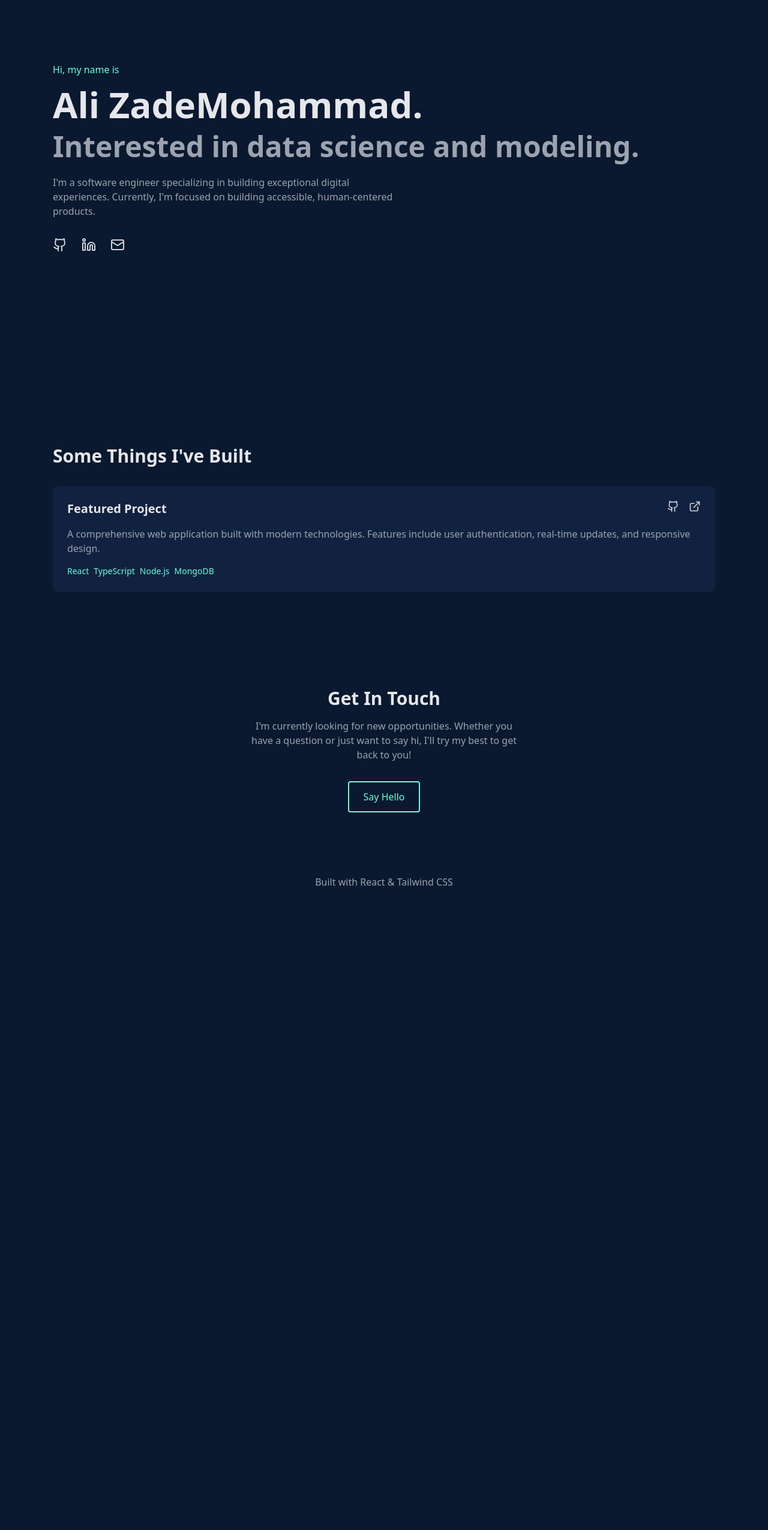
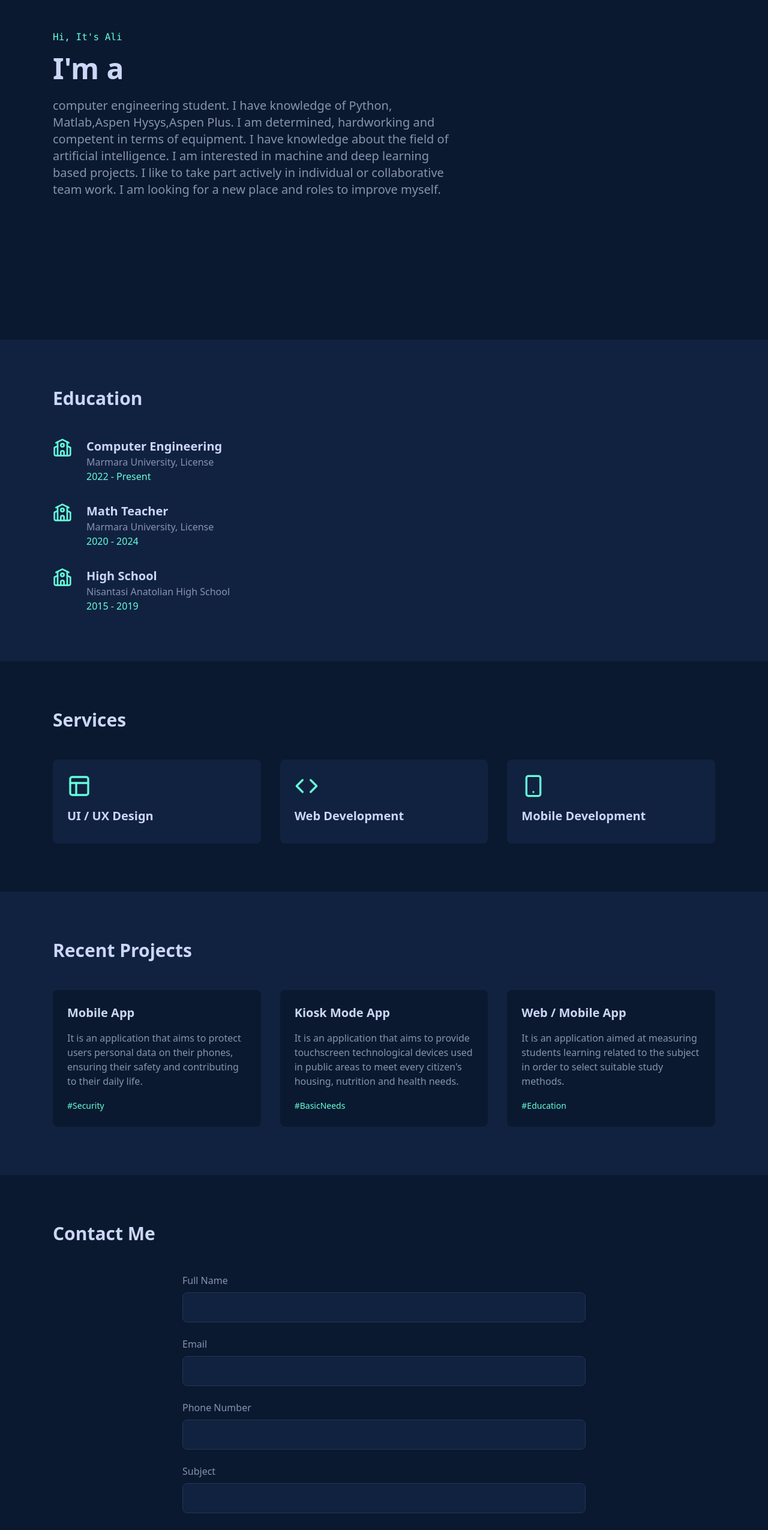
Before and after one commit to ali-zademohammad/website-personal, a React (Vite) app: page / in a window 1280 px wide. Shown: the part 234-2784 px from the top of the page at 60% size. Before the commit the page ends 1740 px from the top, so only its background shows below. Built offline with nearby package versions, Linux system fonts and the light colour scheme.

Commit message:
Update App.tsx

```diff
--- a/src/App.tsx
+++ b/src/App.tsx
@@ -1,103 +1,223 @@
-import React from 'react';
-import { Github, Linkedin, Mail, ExternalLink } from 'lucide-react';
+import React, { useState } from 'react';
+import { Mail, Phone, Github, Linkedin, School, Code, Smartphone, Layout } from 'lucide-react';
 
 function App() {
+  const [formData, setFormData] = useState({
+    fullName: '',
+    email: '',
+    phone: '',
+    subject: '',
+    message: ''
+  });
+
+  const handleSubmit = (e: React.FormEvent) => {
+    e.preventDefault();
+    // Handle form submission
+  };
+
   return (
     <div className="min-h-screen bg-[#0a192f] text-gray-300">
       {/* Header */}
       <header className="fixed w-full bg-[#0a192f]/90 backdrop-blur-sm z-50">
         <nav className="container mx-auto px-6 py-4">
-          <div className="flex justify-end space-x-6">
-            <a href="#about" className="hover:text-[#64ffda] transition-colors">About</a>
-            <a href="#experience" className="hover:text-[#64ffda] transition-colors">Experience</a>
+          <div className="flex justify-between items-center">
+            <a href="#" className="text-[#64ffda] font-bold text-xl">Ali ZadeMoohammad</a>
+            <div className="flex space-x-8">
+              <a href="#home" className="hover:text-[#64ffda] transition-colors">Home</a>
+              <a href="#education" className="hover:text-[#64ffda] transition-colors">Education</a>
+              <a href="#services" className="hover:text-[#64ffda] transition-colors">Services</a>
               <a href="#projects" className="hover:text-[#64ffda] transition-colors">Projects</a>
               <a href="#contact" className="hover:text-[#64ffda] transition-colors">Contact</a>
+            </div>
           </div>
         </nav>
       </header>
 
-      {/* Main Content */}
-      <main className="container mx-auto px-6 pt-24">
       {/* Hero Section */}
-        <section className="min-h-screen flex flex-col justify-center">
-          <p className="text-[#64ffda] mb-4">Hi, my name is</p>
-          <h1 className="text-6xl font-bold text-gray-200 mb-4">Ali ZadeMohammad.</h1>
-          <h2 className="text-5xl font-bold text-gray-400 mb-6">Interested in data science and modeling.</h2>
-          <p className="max-w-xl text-gray-400 mb-8">
-            I'm a software engineer specializing in building exceptional digital experiences.
-            Currently, I'm focused on building accessible, human-centered products.
+      <section id="home" className="min-h-screen flex items-center pt-20">
+        <div className="container mx-auto px-6">
+          <p className="text-[#64ffda] font-mono mb-4">Hi, It's Ali</p>
+          <h1 className="text-5xl font-bold text-[#ccd6f6] mb-6">I'm a</h1>
+          <p className="text-xl text-[#8892b0] max-w-2xl mb-8">
+            computer engineering student. I have knowledge of Python, Matlab,Aspen Hysys,Aspen Plus.
+            I am determined, hardworking and competent in terms of equipment. I have knowledge
+            about the field of artificial intelligence. I am interested in machine and deep
+            learning based projects. I like to take part actively in individual or collaborative
+            team work. I am looking for a new place and roles to improve myself.
           </p>
-          <div className="flex space-x-6">
-            <a
-              href="https://github.com/yourusername"
-              target="_blank"
-              rel="noopener noreferrer"
-              className="text-gray-300 hover:text-[#64ffda] transition-colors"
-            >
-              <Github size={24} />
-            </a>
-            <a
-              href="https://linkedin.com/in/yourusername"
-              target="_blank"
-              rel="noopener noreferrer"
-              className="text-gray-300 hover:text-[#64ffda] transition-colors"
-            >
-              <Linkedin size={24} />
-            </a>
-            <a
-              href="mailto:your.email@example.com"
-              className="text-gray-300 hover:text-[#64ffda] transition-colors"
-            >
-              <Mail size={24} />
-            </a>
+        </div>
+      </section>
+
+      {/* Education Section */}
+      <section id="education" className="py-20 bg-[#112240]">
+        <div className="container mx-auto px-6">
+          <h2 className="text-3xl font-bold text-[#ccd6f6] mb-12">Education</h2>
+          <div className="space-y-8">
+            <div className="flex gap-6">
+              <School className="text-[#64ffda] w-8 h-8 flex-shrink-0" />
+              <div>
+                <h3 className="text-xl font-semibold text-[#ccd6f6]">Computer Engineering</h3>
+                <p className="text-[#8892b0]">Marmara University, License</p>
+                <p className="text-[#64ffda]">2022 - Present</p>
+              </div>
+            </div>
+            <div className="flex gap-6">
+              <School className="text-[#64ffda] w-8 h-8 flex-shrink-0" />
+              <div>
+                <h3 className="text-xl font-semibold text-[#ccd6f6]">Math Teacher</h3>
+                <p className="text-[#8892b0]">Marmara University, License</p>
+                <p className="text-[#64ffda]">2020 - 2024</p>
+              </div>
+            </div>
+            <div className="flex gap-6">
+              <School className="text-[#64ffda] w-8 h-8 flex-shrink-0" />
+              <div>
+                <h3 className="text-xl font-semibold text-[#ccd6f6]">High School</h3>
+                <p className="text-[#8892b0]">Nisantasi Anatolian High School</p>
+                <p className="text-[#64ffda]">2015 - 2019</p>
+              </div>
+            </div>
+          </div>
+        </div>
+      </section>
+
+      {/* Services Section */}
+      <section id="services" className="py-20">
+        <div className="container mx-auto px-6">
+          <h2 className="text-3xl font-bold text-[#ccd6f6] mb-12">Services</h2>
+          <div className="grid md:grid-cols-3 gap-8">
+            <div className="bg-[#112240] p-6 rounded-lg">
+              <Layout className="text-[#64ffda] w-10 h-10 mb-4" />
+              <h3 className="text-xl font-semibold text-[#ccd6f6] mb-2">UI / UX Design</h3>
+            </div>
+            <div className="bg-[#112240] p-6 rounded-lg">
+              <Code className="text-[#64ffda] w-10 h-10 mb-4" />
+              <h3 className="text-xl font-semibold text-[#ccd6f6] mb-2">Web Development</h3>
+            </div>
+            <div className="bg-[#112240] p-6 rounded-lg">
+              <Smartphone className="text-[#64ffda] w-10 h-10 mb-4" />
+              <h3 className="text-xl font-semibold text-[#ccd6f6] mb-2">Mobile Development</h3>
+            </div>
+          </div>
         </div>
       </section>
 
       {/* Projects Section */}
-        <section id="projects" className="py-20">
-          <h2 className="text-3xl font-bold text-gray-200 mb-8">Some Things I've Built</h2>
-          <div className="grid gap-8">
-            <div className="bg-[#112240] p-6 rounded-lg">
-              <div className="flex justify-between items-start mb-4">
-                <h3 className="text-xl font-semibold text-gray-200">Featured Project</h3>
-                <div className="flex space-x-4">
-                  <a href="#" className="hover:text-[#64ffda]"><Github size={20} /></a>
-                  <a href="#" className="hover:text-[#64ffda]"><ExternalLink size={20} /></a>
+      <section id="projects" className="py-20 bg-[#112240]">
+        <div className="container mx-auto px-6">
+          <h2 className="text-3xl font-bold text-[#ccd6f6] mb-12">Recent Projects</h2>
+          <div className="grid md:grid-cols-3 gap-8">
+            <div className="bg-[#0a192f] p-6 rounded-lg">
+              <h3 className="text-xl font-semibold text-[#ccd6f6] mb-4">Mobile App</h3>
+              <p className="text-[#8892b0] mb-4">
+                It is an application that aims to protect users personal data on their phones,
+                ensuring their safety and contributing to their daily life.
+              </p>
+              <span className="text-[#64ffda] text-sm">#Security</span>
             </div>
+            <div className="bg-[#0a192f] p-6 rounded-lg">
+              <h3 className="text-xl font-semibold text-[#ccd6f6] mb-4">Kiosk Mode App</h3>
+              <p className="text-[#8892b0] mb-4">
+                It is an application that aims to provide touchscreen technological devices used
+                in public areas to meet every citizen's housing, nutrition and health needs.
+              </p>
+              <span className="text-[#64ffda] text-sm">#BasicNeeds</span>
             </div>
-              <p className="text-gray-400 mb-4">
-                A comprehensive web application built with modern technologies.
-                Features include user authentication, real-time updates, and responsive design.
+            <div className="bg-[#0a192f] p-6 rounded-lg">
+              <h3 className="text-xl font-semibold text-[#ccd6f6] mb-4">Web / Mobile App</h3>
+              <p className="text-[#8892b0] mb-4">
+                It is an application aimed at measuring students learning related to the subject
+                in order to select suitable study methods.
               </p>
-              <div className="flex flex-wrap gap-2 text-sm text-[#64ffda]">
-                <span>React</span>
-                <span>TypeScript</span>
-                <span>Node.js</span>
-                <span>MongoDB</span>
+              <span className="text-[#64ffda] text-sm">#Education</span>
             </div>
           </div>
         </div>
       </section>
 
       {/* Contact Section */}
-        <section id="contact" className="py-20 text-center">
-          <h2 className="text-3xl font-bold text-gray-200 mb-4">Get In Touch</h2>
-          <p className="max-w-md mx-auto text-gray-400 mb-8">
-            I'm currently looking for new opportunities. Whether you have a question or just want to say hi,
-            I'll try my best to get back to you!
-          </p>
-          <a
-            href="mailto:your.email@example.com"
-            className="inline-block px-6 py-3 border-2 border-[#64ffda] text-[#64ffda] rounded hover:bg-[#64ffda]/10 transition-colors"
+      <section id="contact" className="py-20">
+        <div className="container mx-auto px-6">
+          <h2 className="text-3xl font-bold text-[#ccd6f6] mb-12">Contact Me</h2>
+          <form onSubmit={handleSubmit} className="max-w-2xl mx-auto space-y-6">
+            <div>
+              <label htmlFor="fullName" className="block text-[#8892b0] mb-2">Full Name</label>
+              <input
+                type="text"
+                id="fullName"
+                className="w-full bg-[#112240] rounded-lg p-3 text-[#ccd6f6] border border-[#233554] focus:border-[#64ffda] focus:outline-none"
+                value={formData.fullName}
+                onChange={(e) => setFormData({...formData, fullName: e.target.value})}
+              />
+            </div>
+            <div>
+              <label htmlFor="email" className="block text-[#8892b0] mb-2">Email</label>
+              <input
+                type="email"
+                id="email"
+                className="w-full bg-[#112240] rounded-lg p-3 text-[#ccd6f6] border border-[#233554] focus:border-[#64ffda] focus:outline-none"
+                value={formData.email}
+                onChange={(e) => setFormData({...formData, email: e.target.value})}
+              />
+            </div>
+            <div>
+              <label htmlFor="phone" className="block text-[#8892b0] mb-2">Phone Number</label>
+              <input
+                type="tel"
+                id="phone"
+                className="w-full bg-[#112240] rounded-lg p-3 text-[#ccd6f6] border border-[#233554] focus:border-[#64ffda] focus:outline-none"
+                value={formData.phone}
+                onChange={(e) => setFormData({...formData, phone: e.target.value})}
+              />
+            </div>
+            <div>
+              <label htmlFor="subject" className="block text-[#8892b0] mb-2">Subject</label>
+              <input
+                type="text"
+                id="subject"
+                className="w-full bg-[#112240] rounded-lg p-3 text-[#ccd6f6] border border-[#233554] focus:border-[#64ffda] focus:outline-none"
+                value={formData.subject}
+                onChange={(e) => setFormData({...formData, subject: e.target.value})}
+              />
+            </div>
+            <div>
+              <label htmlFor="message" className="block text-[#8892b0] mb-2">Your Message</label>
+              <textarea
+                id="message"
+                rows={5}
+                className="w-full bg-[#112240] rounded-lg p-3 text-[#ccd6f6] border border-[#233554] focus:border-[#64ffda] focus:outline-none"
+                value={formData.message}
+                onChange={(e) => setFormData({...formData, message: e.target.value})}
+              ></textarea>
+            </div>
+            <button
+              type="submit"
+              className="w-full bg-transparent border border-[#64ffda] text-[#64ffda] py-3 rounded-lg hover:bg-[#64ffda]/10 transition-colors"
             >
-            Say Hello
-          </a>
+              Send Message
+            </button>
+          </form>
+        </div>
       </section>
-      </main>
 
       {/* Footer */}
-      <footer className="text-center py-6 text-gray-400">
-        <p>Built with React & Tailwind CSS</p>
+      <footer className="bg-[#112240] py-6">
+        <div className="container mx-auto px-6">
+          <div className="flex justify-between items-center">
+            <p className="text-[#8892b0]">© Nuran Ferhan Kasap | All Rights Reserved</p>
+            <div className="flex space-x-6">
+              <a href="#" className="text-[#8892b0] hover:text-[#64ffda] transition-colors">
+                <Github size={20} />
+              </a>
+              <a href="#" className="text-[#8892b0] hover:text-[#64ffda] transition-colors">
+                <Linkedin size={20} />
+              </a>
+              <a href="#" className="text-[#8892b0] hover:text-[#64ffda] transition-colors">
+                <Mail size={20} />
+              </a>
+            </div>
+          </div>
+        </div>
       </footer>
     </div>
   );
```
Lines whose indentation alone changed are shown as unchanged.
